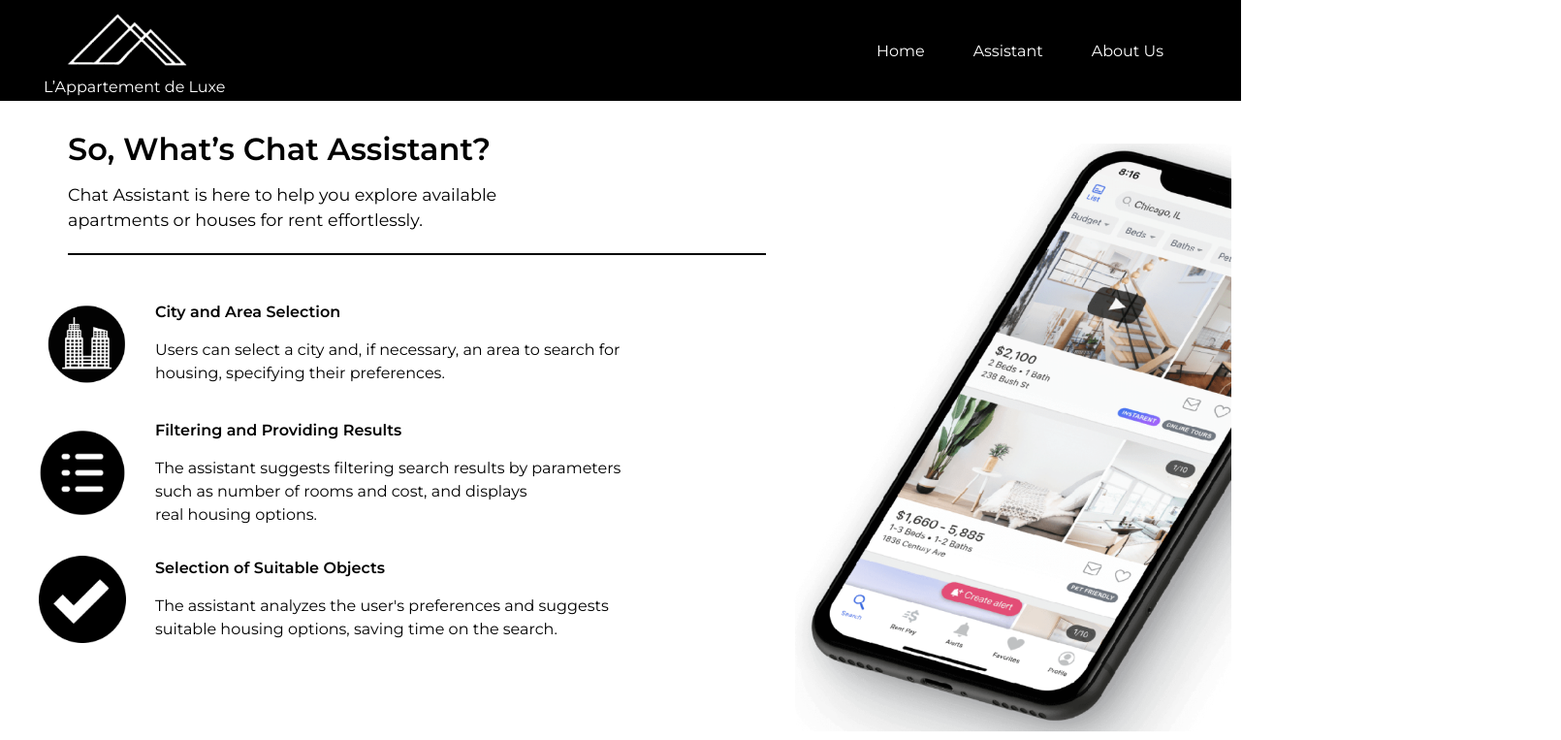
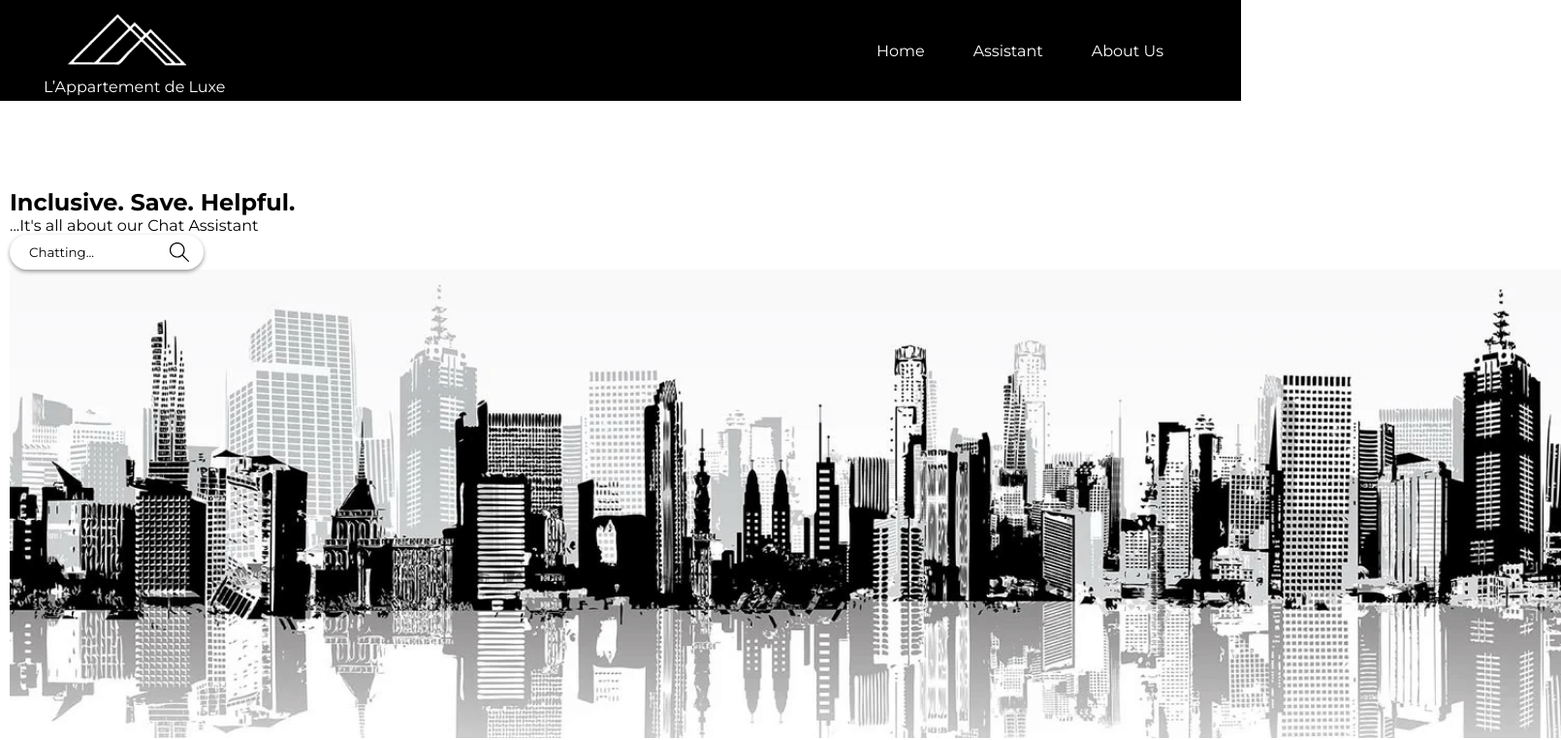
Before and after one commit to lissabd/website-renting-houses, a React (Create React App) app: page /#/ in a window 1280 px wide. Shown: the top 763 px of the page at 97% size, 1610 px wide, since content can reach past the window. Built offline with nearby package versions, Linux system fonts and the light colour scheme.

Commit message:
Add new block

```diff
--- a/src/pages/Home.jsx
+++ b/src/pages/Home.jsx
@@ -4,11 +4,21 @@ import icon1 from "../images/iconList1.png";
 import icon2 from "../images/iconList2.png";
 import icon3 from "../images/iconList3.png";
 import phone from "../images/phone.png";
+import town from "../images/town.png";
 import "./Home.scss";
+import Button from "../UI/Button/Button";
 
 const Home = () => {
   return (
     <div className="home__container">
+      <div className="about_bot__container">
+        <div className="text__containerr">
+          <h2>Inclusive. Save. Helpful.</h2>
+          <p>...It's all about our Chat Assistant</p>
+          <Button/>
+        </div>
+        <img src={town} alt="Town" className="town__image" />
+      </div>
       <div className="list__container">
         <div className="text__container">
           <h5>So, What’s Chat Assistant?</h5>
```
